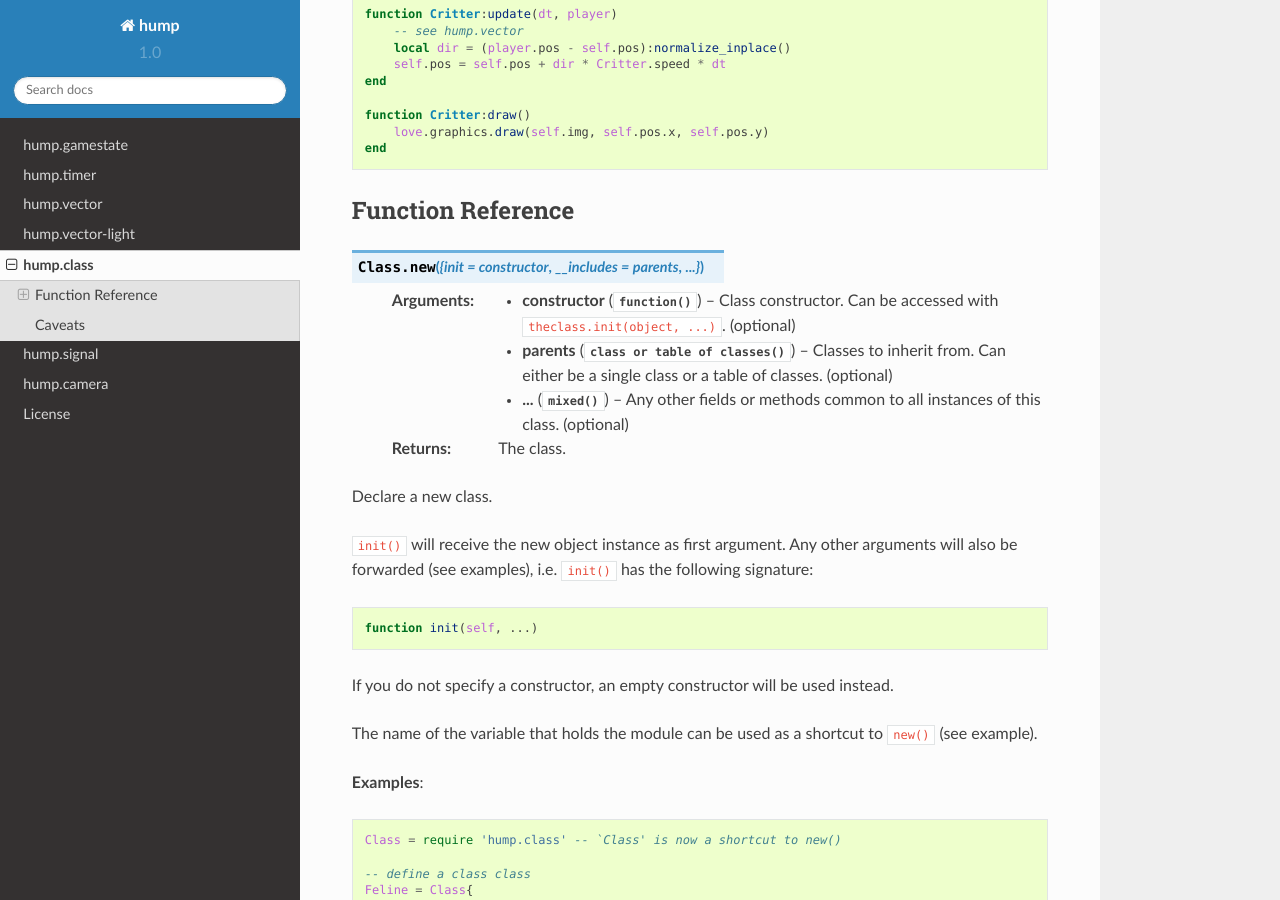
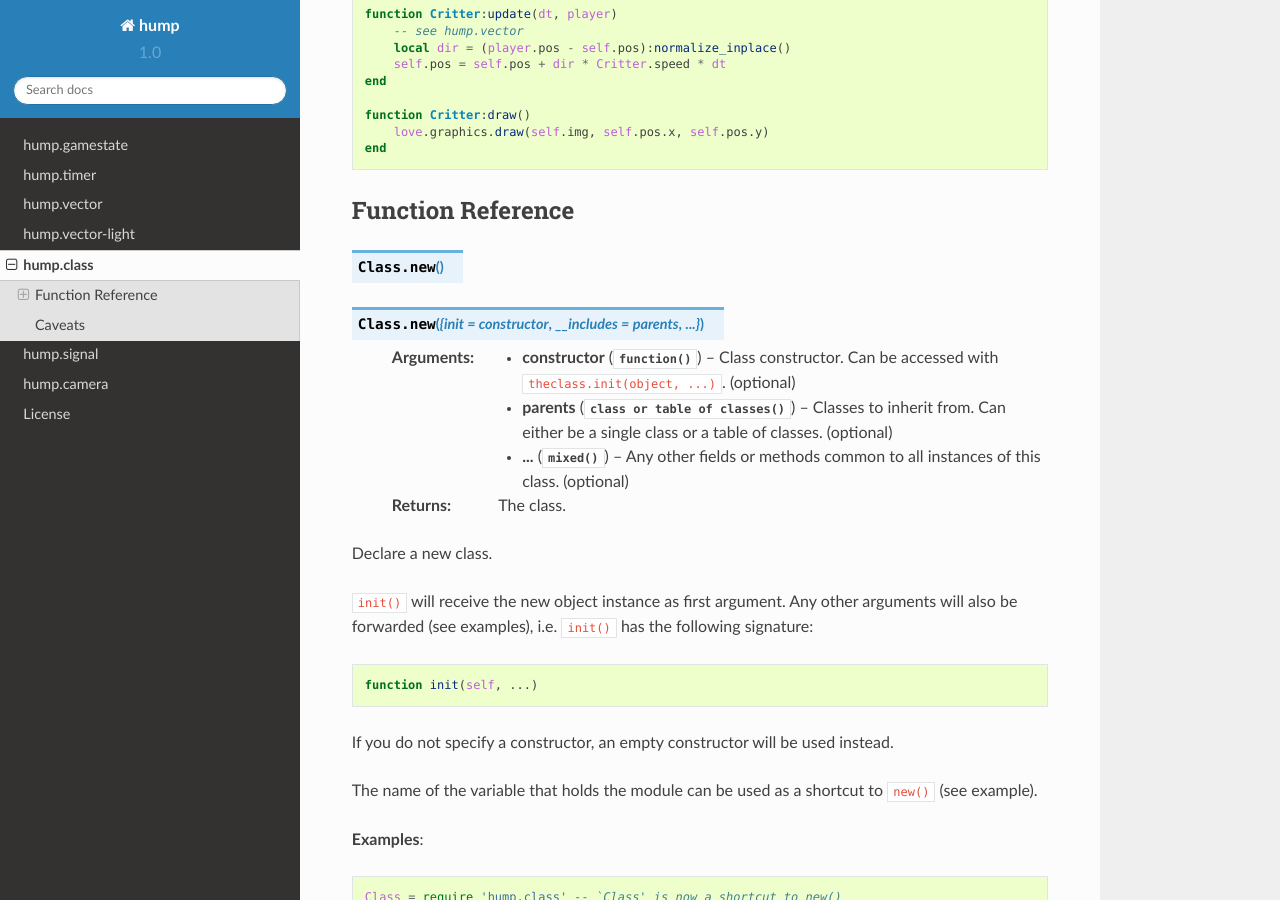
Before and after one commit to vrld/hump, a Sphinx documentation site: the page built from docs/class.rst, in a window 1280 px wide and 900 px high, scrolled down 512 px. Built offline with Sphinx 7.4.7 and the Read the Docs theme 2.0.0, drawn with Linux system fonts in a browser that asks for light colours.

Commit message:
easier class creation

```diff
--- a/docs/class.rst
+++ b/docs/class.rst
@@ -32,6 +32,7 @@ Implements `class commons <https://github.com/bartbes/Class-Commons>`_.
 Function Reference
 ------------------
 
+.. function:: Class.new()
 .. function:: Class.new({init = constructor, __includes = parents, ...})
 
    :param function constructor:  Class constructor. Can be accessed with ``theclass.init(object, ...)``. (optional)
```
Also changed, not shown: 1 other file.
